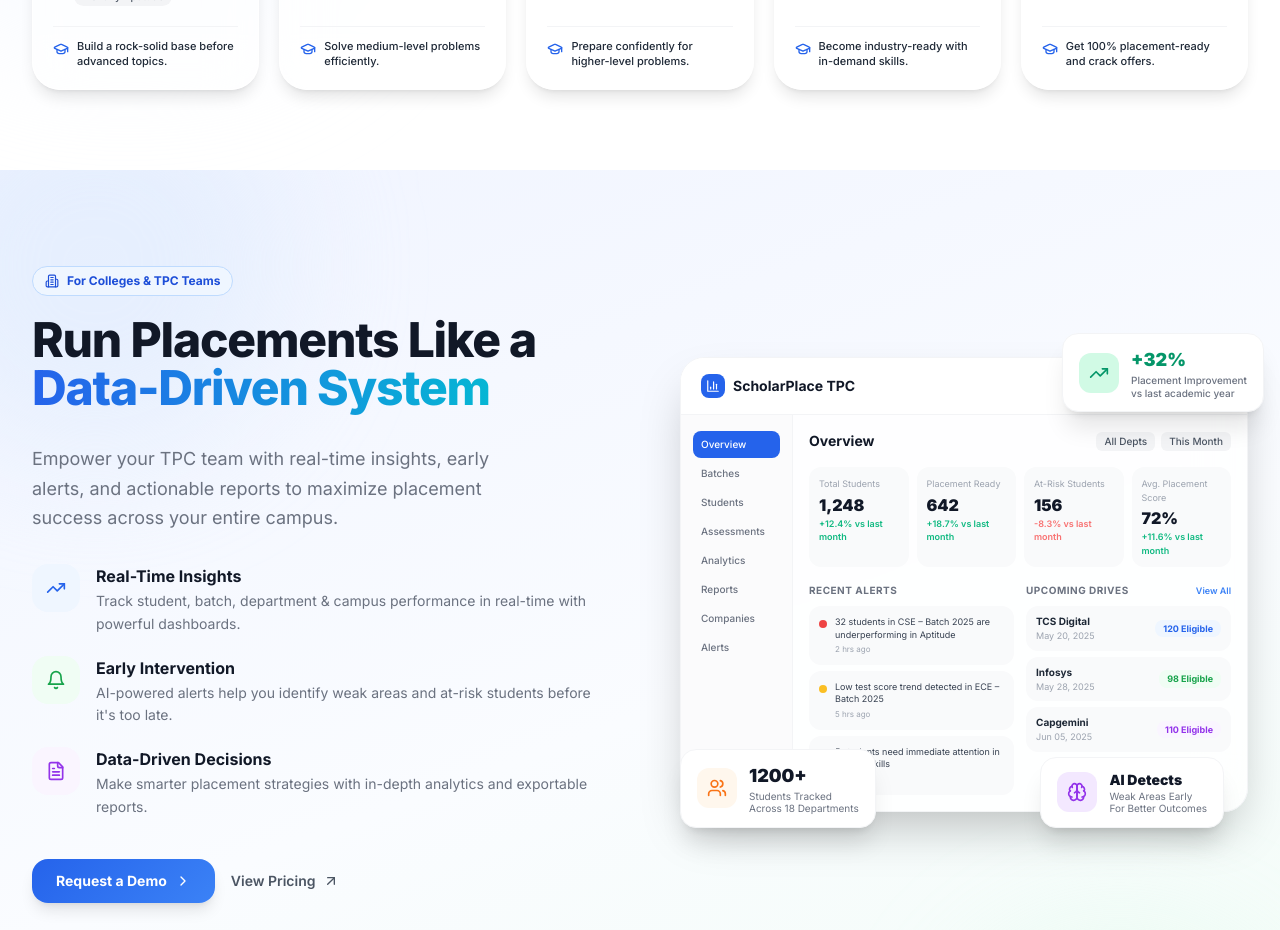
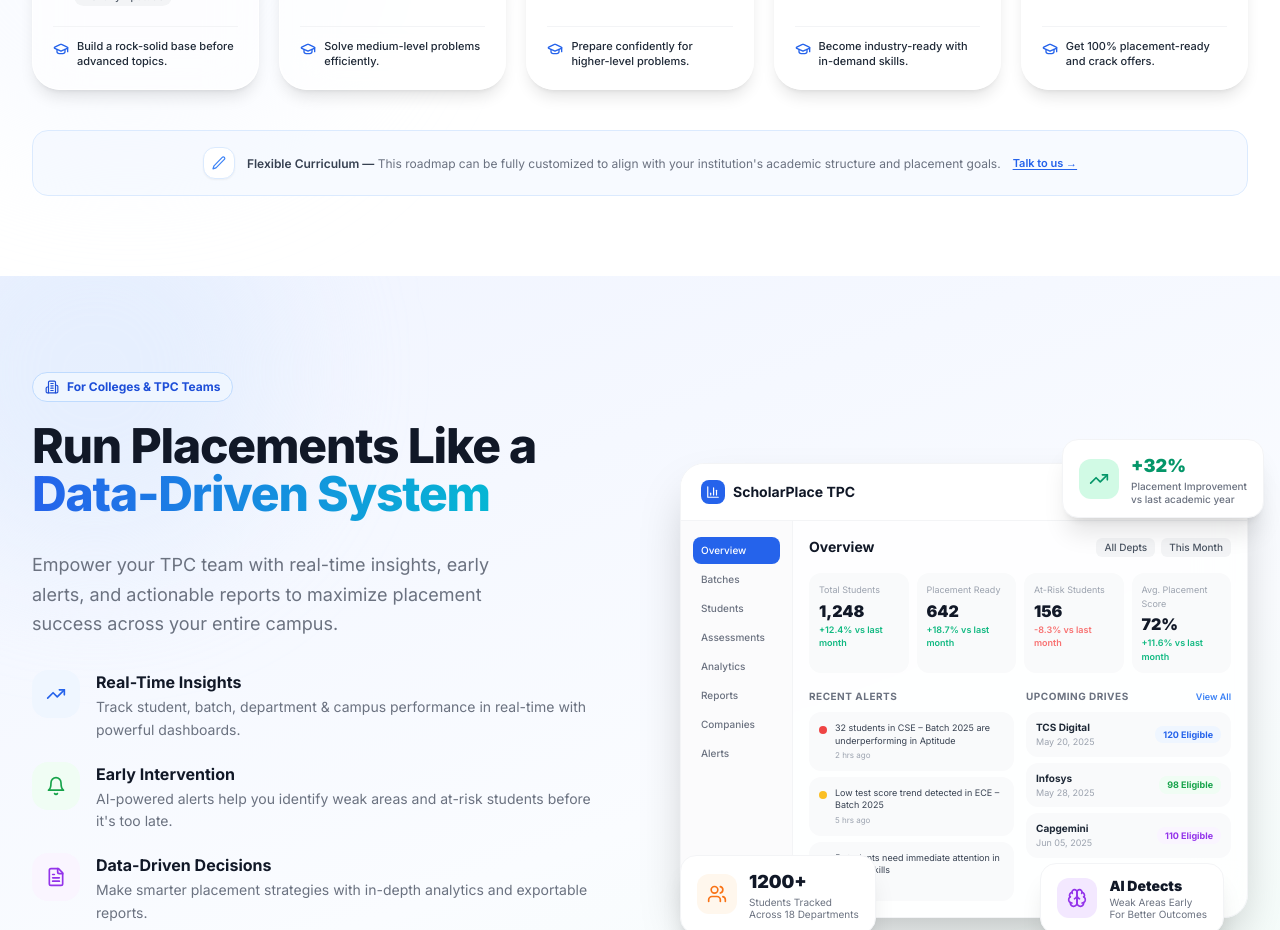
Before and after one commit to Zeeniith-Technology/ScholarPlace, a Next.js app in the folder frontend/: page / in a window 1280 px wide. Shown: the part 2840-3770 px from the top of the page. Built offline with nearby package versions, Linux system fonts and the light colour scheme.

Commit message:
Road map flexibile

```diff
--- a/frontend/components/sections/Roadmap.tsx
+++ b/frontend/components/sections/Roadmap.tsx
@@ -208,6 +208,26 @@ export function Roadmap() {
           </div>
 
         </div>
+
+        {/* Customizable syllabus note — full-width strip */}
+        <div className="mt-10 flex items-center justify-center gap-3 border border-blue-100 rounded-2xl bg-blue-50/50 px-6 py-4">
+          <div className="flex-shrink-0 w-8 h-8 rounded-xl bg-white border border-blue-100 shadow-sm flex items-center justify-center">
+            <svg className="w-4 h-4 text-blue-500" fill="none" stroke="currentColor" strokeWidth="1.8" viewBox="0 0 24 24">
+              <path strokeLinecap="round" strokeLinejoin="round" d="M16.862 3.487a2.25 2.25 0 113.182 3.182L7.5 19.213l-4.5 1.5 1.5-4.5L16.862 3.487z" />
+            </svg>
+          </div>
+          <p className="text-[12px] text-gray-500 leading-relaxed">
+            <span className="font-semibold text-gray-700">Flexible Curriculum —</span>{' '}
+            This roadmap can be fully customized to align with your institution's academic structure and placement goals.
+          </p>
+          <a
+            href="#contact"
+            className="flex-shrink-0 text-[11px] font-semibold text-blue-600 hover:text-blue-700 underline underline-offset-2 transition-colors"
+          >
+            Talk to us →
+          </a>
+        </div>
+
       </div>
     </section>
   )
```
